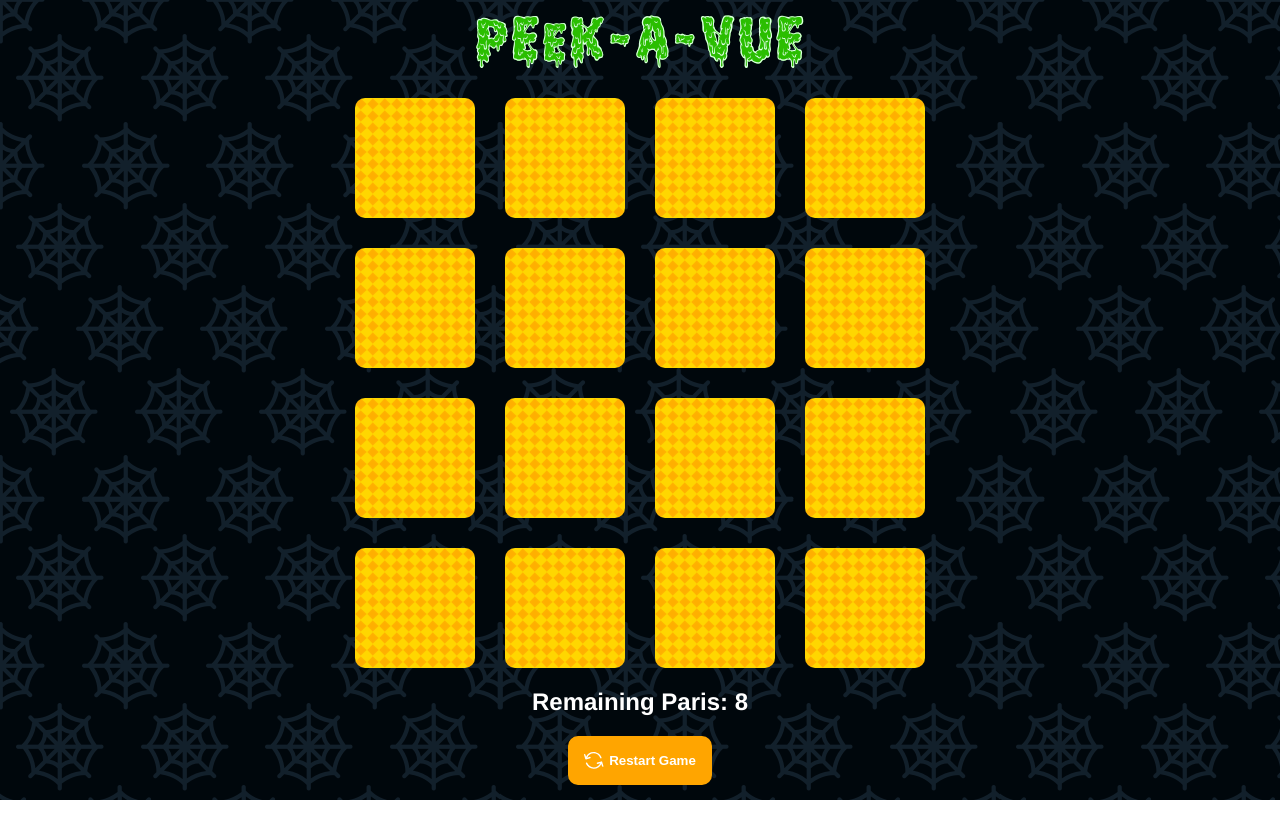
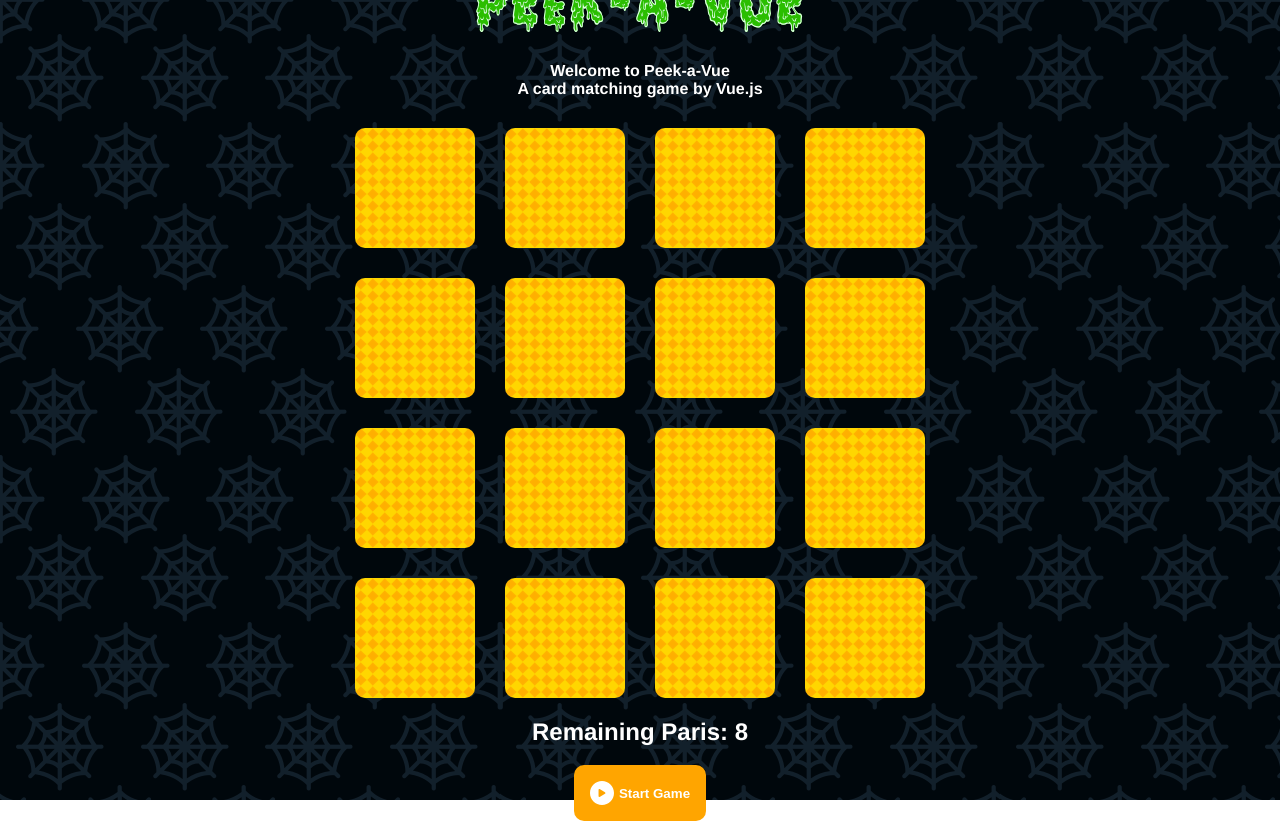
Before and after one commit to CezzMartins/helloween-card-game, a Vue app: page / in a window 1280 px wide. Before the commit the page ends 800 px from the top, so only its background shows below. Built offline with nearby package versions, Linux system fonts and the light colour scheme.

Commit message:
feat: add Home Details and Start Button

```diff
--- a/src/App.vue
+++ b/src/App.vue
@@ -2,6 +2,10 @@
   <div class="container">
     <h1 class="sr-only">Peek a Vue</h1>
     <img src="@/assets/images/peek-a-vue-title.png" alt="title game" class="title">
+    <section class="description">
+      <p>Welcome to Peek-a-Vue</p>
+      <p>A card matching game by Vue.js</p>
+    </section>
     <transition-group tag="section" name="shuffle-card" class="game-board">
       <Card v-for="card in cardList"
             :key="`${card.value}-${card.variant}`"
@@ -12,7 +16,11 @@
             @select-card="flipCard"/>
     </transition-group>
     <h2>{{ status }}</h2>
-    <button @click="restartGame" class="button">
+    <button v-if="newPlayer" @click="startGame" class="button">
+      <img src="@/assets/images/play.svg" alt="restart button">
+      Start Game
+    </button>
+    <button v-else @click="restartGame" class="button">
       <img src="@/assets/images/restart.svg" alt="restart button">
       Restart Game
     </button>
@@ -34,7 +42,13 @@ export default {
   setup(){
     const cardList = ref([])
     const userSelection = ref([])
+    const newPlayer = ref(true)
 
+
+    const startGame = () => {
+      newPlayer.value = false
+      restartGame()
+    }
     // player status in game win or keep playing
     const status = computed(() => {
       if(remainingPairs.value === 0){
@@ -136,7 +150,7 @@ export default {
       }
     }, {  deep: true })
     return{
-      cardList, flipCard, userSelection,status, restartGame
+      cardList, flipCard, userSelection,status, restartGame, newPlayer, startGame
     }
   }
 }
@@ -219,4 +233,11 @@ button:hover{
 .shuffle-card-move{
   transition: transform 0.6s ease-in;
 }
+.description p{
+  margin: 0;
+  font-weight: 700;
+}
+.description p:last-child{
+  margin-bottom: 30px;
+}
 </style>
```
